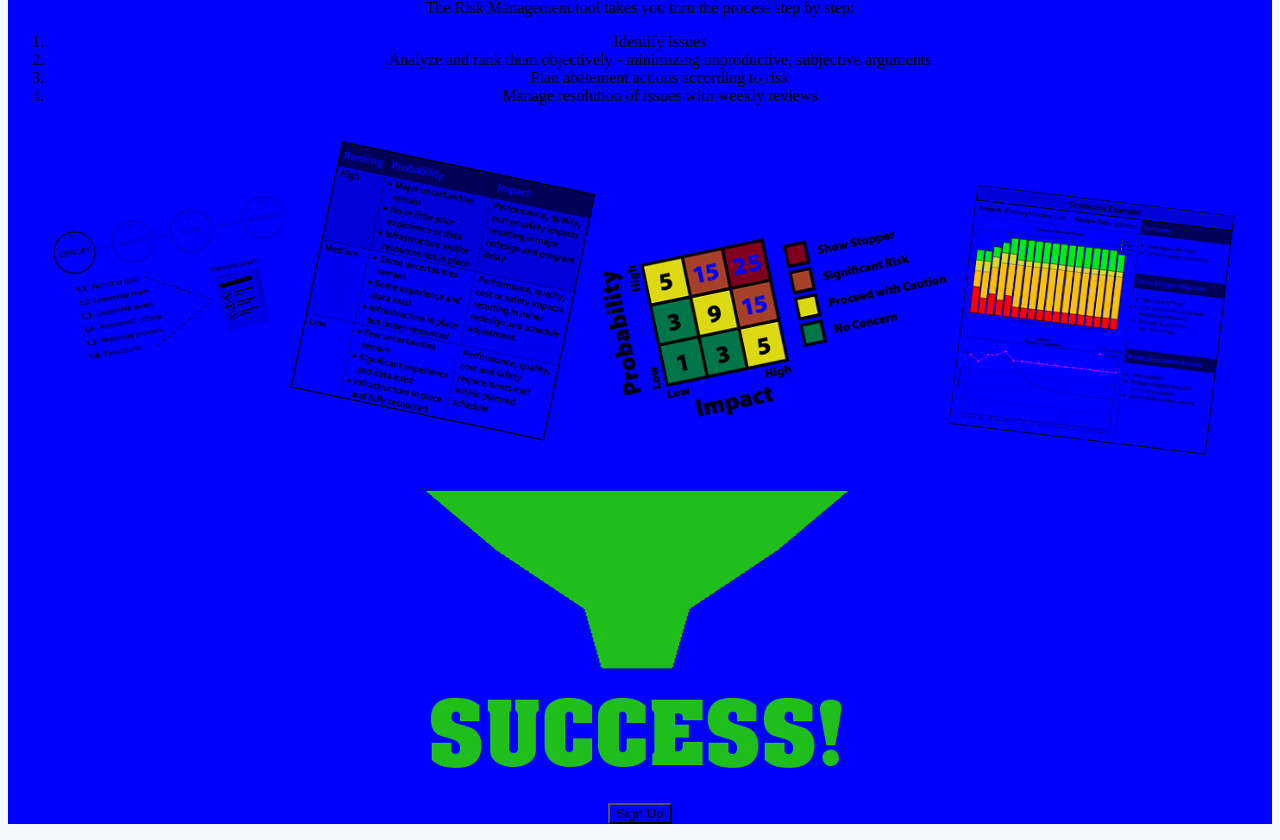
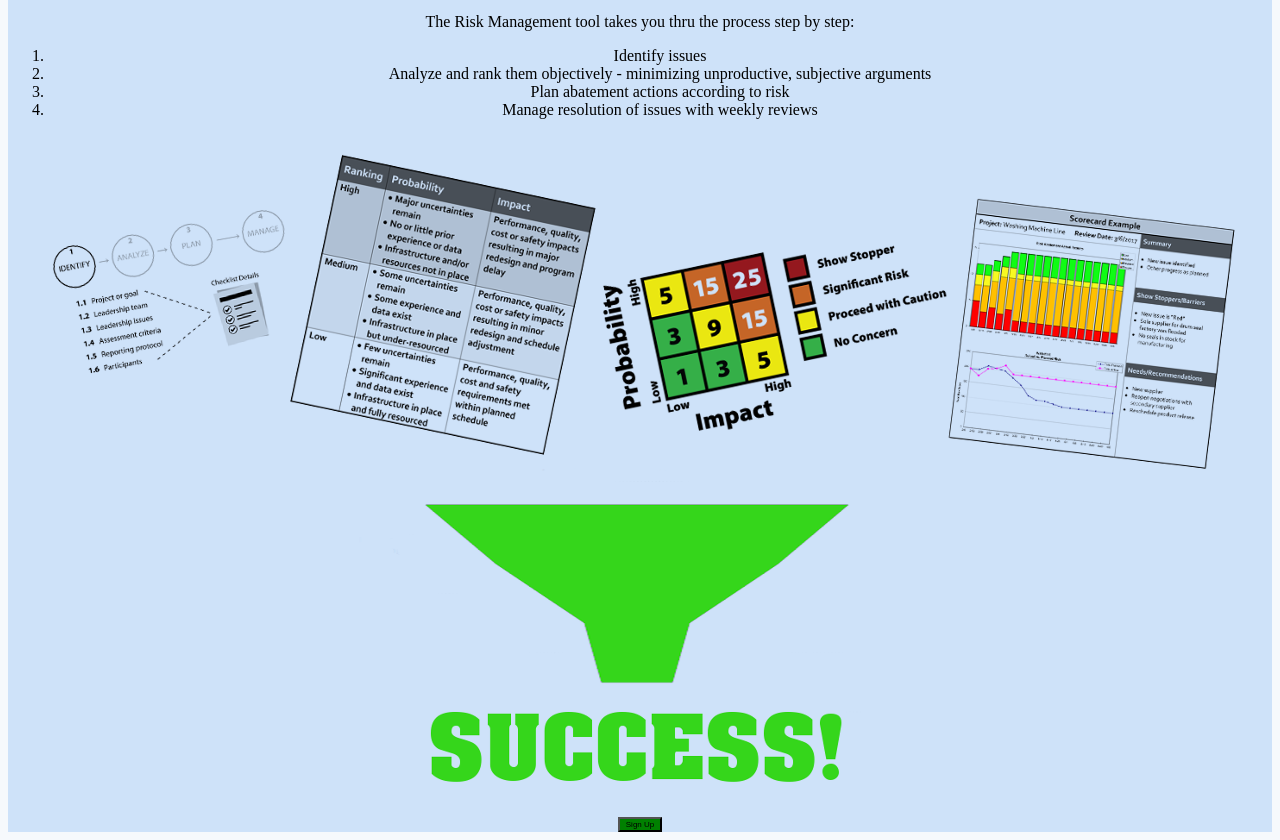
Before and after one commit to howtohandlerisk/howtohandlerisk.github.io, a plain HTML site: page index.html in a window 1280 px wide. Shown: the part 1817-2657 px from the top of the page. Drawn offline with Linux system fonts and the light colour scheme.

Commit message:
Update index.html

```diff
--- a/index.html
+++ b/index.html
@@ -8,7 +8,7 @@
     <h1>How do you handle RISK?</h1>
     <img alt="@howtohandlerisk" src="images/howhandle.png" height="624" width="1185">
   </div>
-  <div style="display: block; background-color: blue;">
+  <div style="display: block; background-color: #cee2f9;">
     <h1>How Most of Us Handle Risk:</h1>
     <ol>
       <li>We identify issues </li>
@@ -30,9 +30,10 @@
       <li>Confusing</li>
     </ul>
     It is COMMON SENSE HARNESSED IN A SIMPLE PROCESS!
+    <br>
     <img alt="@howtohandlerisk" src="images/process.png" height="582" width="600">
   </div>
-  <div style="display: block; background-color: blue;">
+  <div style="display: block; background-color: #cee2f9;">
     <h1>Risk Management made easy</h1>
     Read the Book and become an expert - <a href="http://authorwebservices-xl.net/US/758627/">details here</a>
     <br><br>
@@ -45,7 +46,7 @@
     </ol>
     <img alt="@howtohandlerisk" src="images/funnel.png" height="664" width="1200">
     <br><br>
-<button type="button" style="background-color: blue;">Sign Up</button>
+<button type="button" style="background-color: green; font-size: +8;">Sign Up</button>
   </div>
 
 </body>
```
